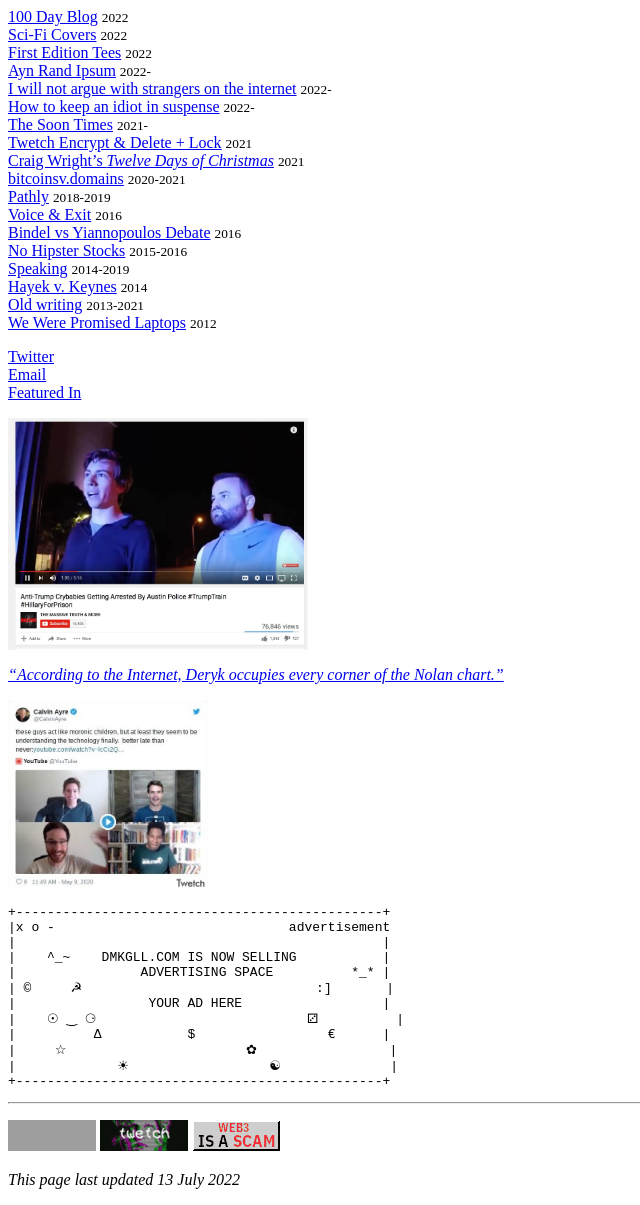
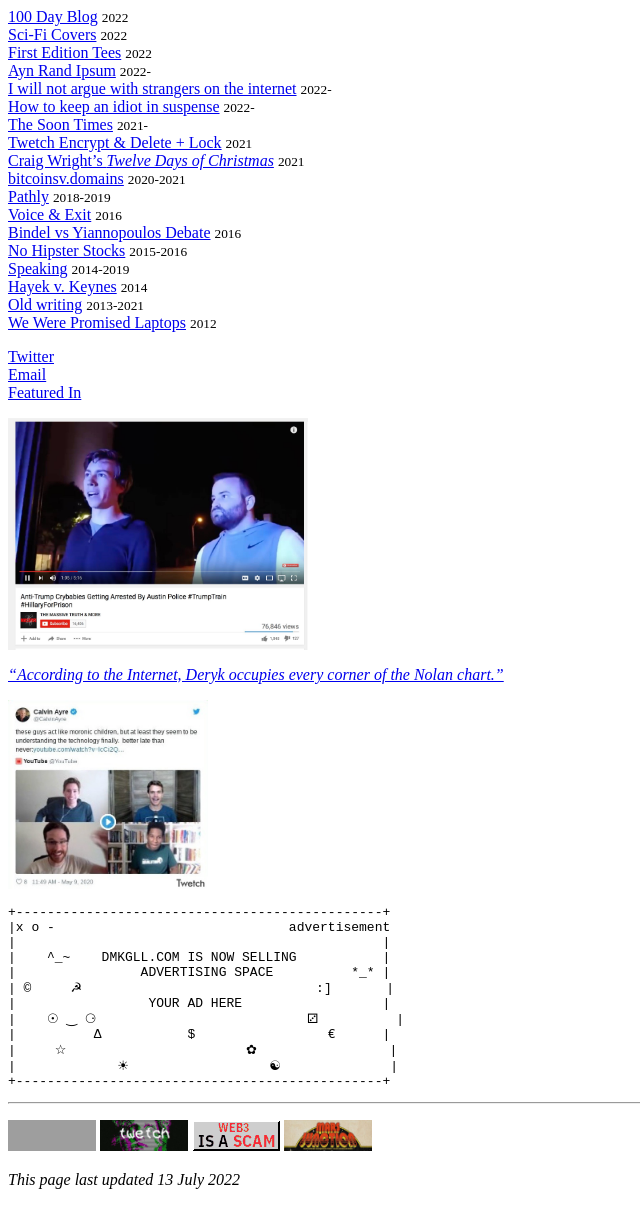
Before and after one commit to dmkgll/dmkgll, a Jekyll site: the page built from index.md, in a window 1280 px wide. Shown: the whole page, without its empty margins (0-640 px from the left). Built offline with Jekyll 4.4.1, drawn with Linux system fonts in a browser that asks for light colours; grey boxes are pictures that could not be loaded.

Commit message:
Update index.md

```diff
--- a/index.md
+++ b/index.md
@@ -67,6 +67,8 @@
 
 <a href="https://twet.ch/inv/400a1db9"><img src="/assets/notoweb3.gif" width="88" height="31" alt="Valid HTML 4.01 Strict" title="Valid HTML 4.01 Strict"></a>
 
+<a href="https://twet.ch/inv/400a1db9"><img src="/assets/marsjunction.png" width="88" height="31" alt="Valid HTML 4.01 Strict" title="Valid HTML 4.01 Strict"></a>
+
 </p>
 
 *This page last updated 13 July 2022*
```
